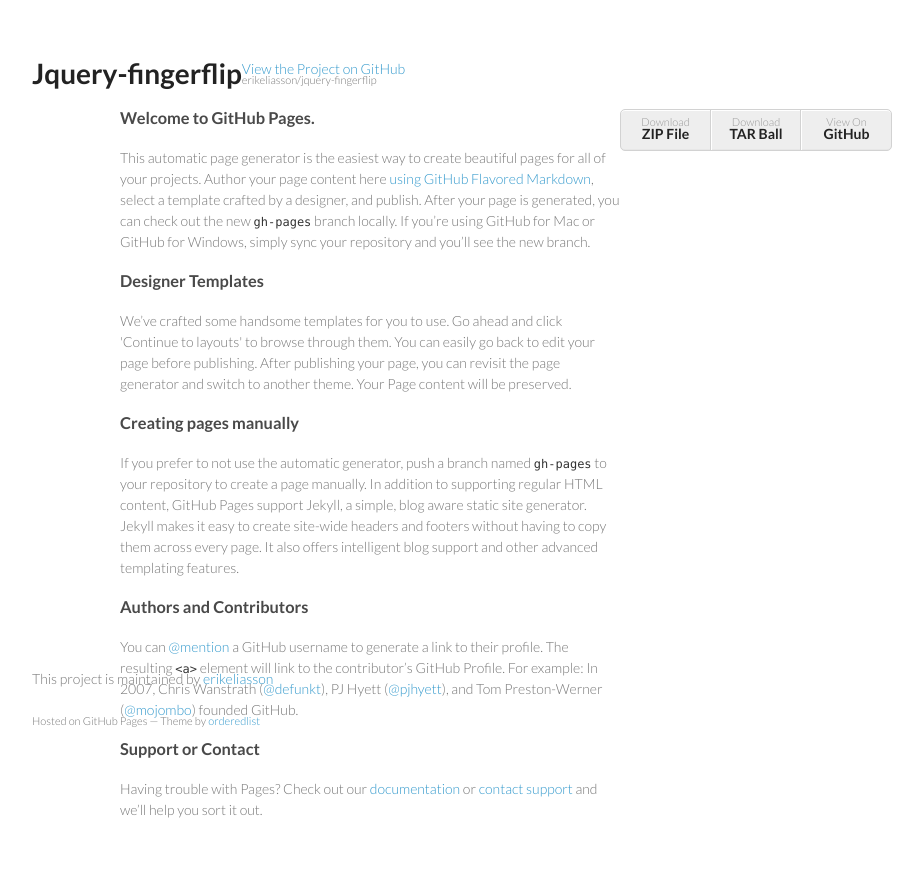
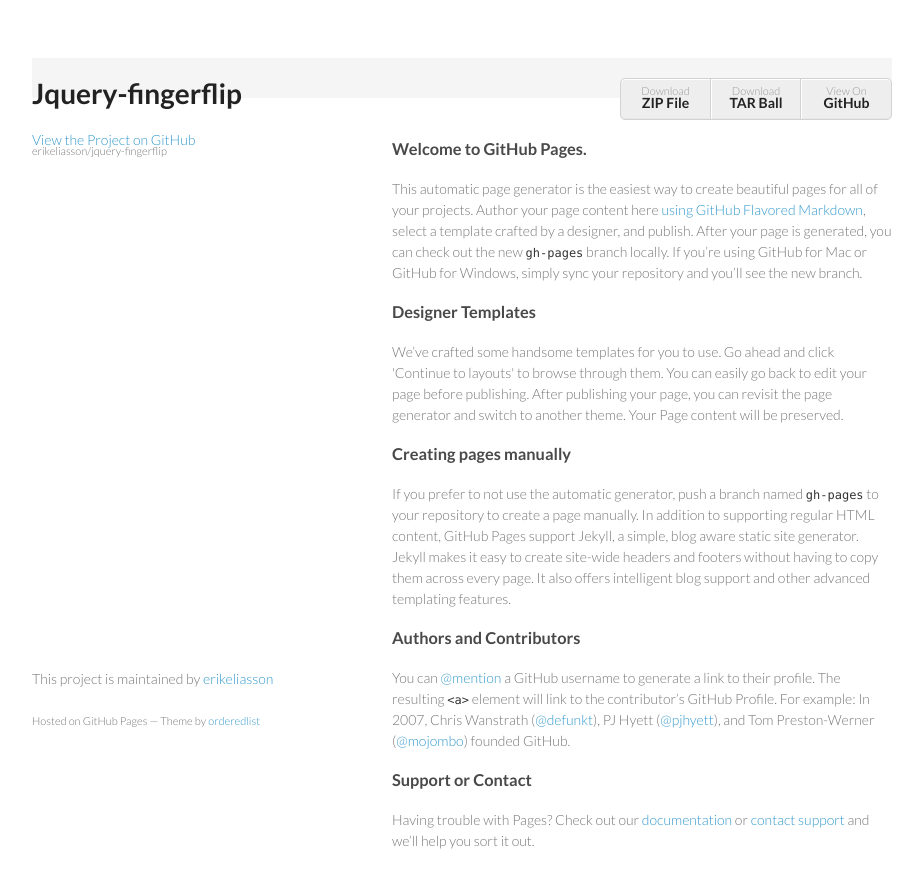
Before and after one commit to erikeliasson/jquery-fingerflip, a plain HTML site: page index.html in a window 1280 px wide. Shown: the whole page, without its empty margins (178-1101 px from the left). Drawn offline with Linux system fonts and the light colour scheme.

Commit message:
Update style.css

```diff
--- a/stylesheets/style.css
+++ b/stylesheets/style.css
@@ -98,8 +98,10 @@ img {
 header {
   width:100%;
   max-width:1200px;
+  padding:20px 0;
+  background:#f5f5f5;
 }
-header h1 {
+header hgroup {
   float:left;
 }
 header ul {
```
